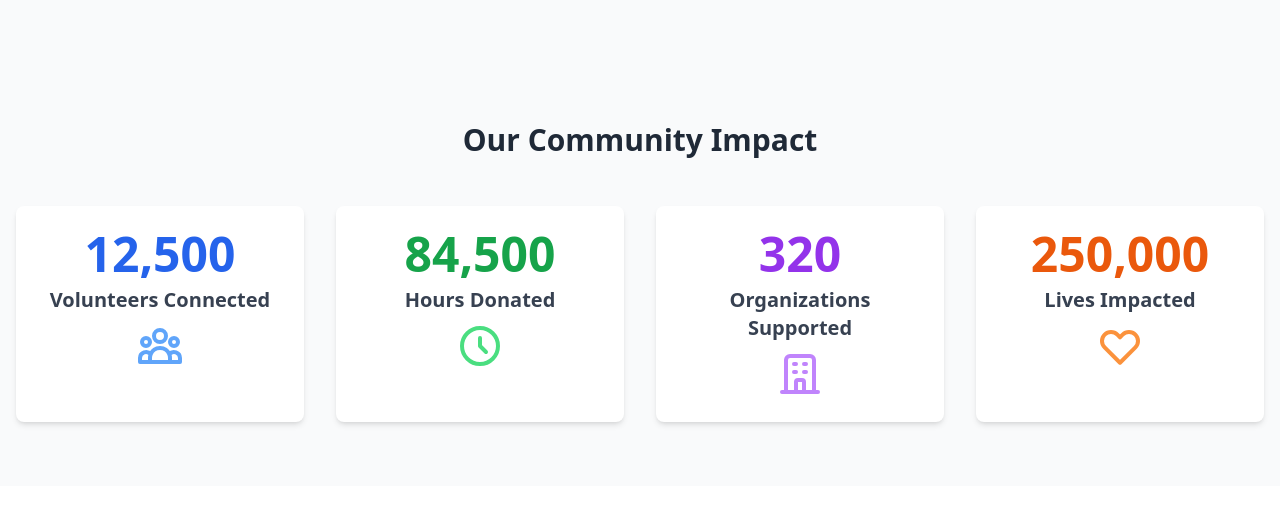
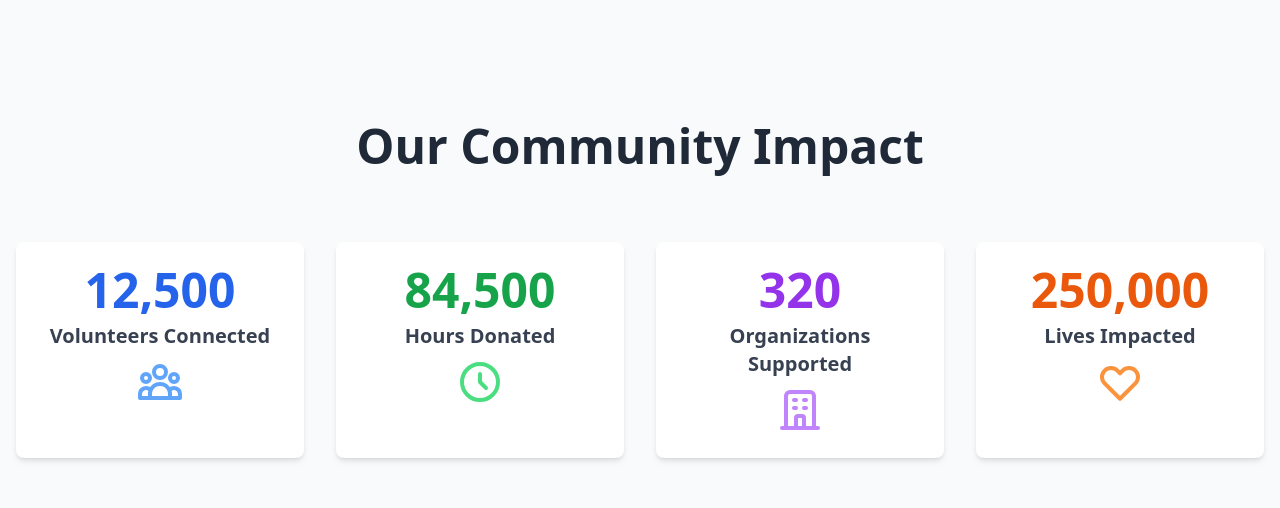
Before and after one commit to Developer-Jaber/Kind-Connect, a React (Vite) app: page / in a window 1280 px wide. Shown: the part 3120-3628 px from the top of the page. Built offline with nearby package versions, Linux system fonts and the light colour scheme; no server answers.

Commit message:
Update: Change style in Impact dashboard.

```diff
--- a/src/Components/ImpactDashboard.jsx
+++ b/src/Components/ImpactDashboard.jsx
@@ -73,11 +73,11 @@ const ImpactDashboard = () => {
       id="impact-dashboard"
     >
       <div className="mx-auto px-4 container">
-        <h2 className="mb-12 font-bold text-3xl text-center">
+        <h2 className="pb-10 font-bold text-2xl lg:text-5xl text-center">
           Our Community Impact
         </h2>
 
-        <div className="gap-8 grid grid-cols-1 md:grid-cols-2 lg:grid-cols-4">
+        <div className="gap-8 grid grid-cols-1 md:grid-cols-2 lg:grid-cols-4 my-8">
           {/* Volunteers Connected */}
           <div className="bg-white shadow-md hover:shadow-lg p-6 rounded-lg text-center transition-shadow hover:-translate-y-1 duration-300">
             <div className="mb-2 font-bold text-blue-600 text-5xl">
```
